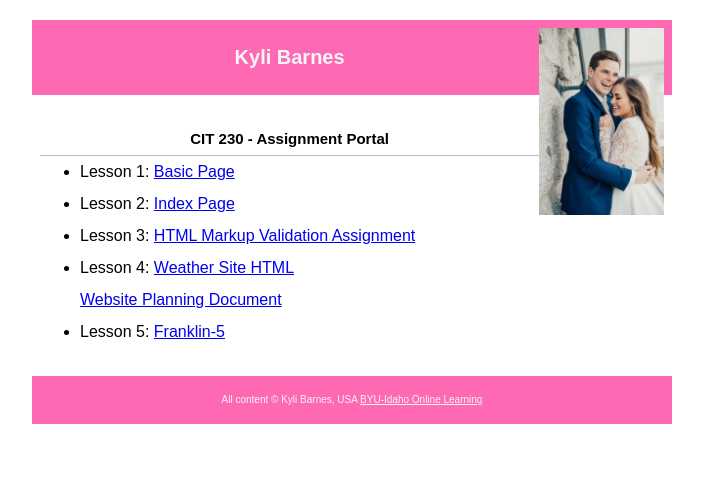
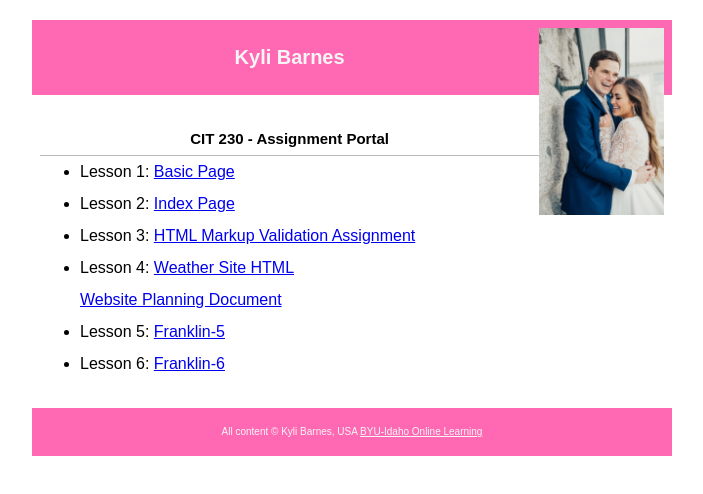
Before and after one commit to kayjb/kayjb.github.io, a plain HTML site: page index.html in a window 1280 px wide. Shown: the whole page, without its empty margins (288-991 px from the left). Drawn offline with nearby package versions, Linux system fonts and the light colour scheme.

Commit message:
index list update

```diff
--- a/index.html
+++ b/index.html
@@ -24,6 +24,7 @@
             <li>Lesson 3: <a href="Assignments/lesson-3/fixedhtml.html">HTML Markup Validation Assignment</a></li>
             <li>Lesson 4: <a href="Assignments/lesson-4/franklin-4.html">Weather Site HTML</a><br><a href="Assignments/lesson-4/Website%20Planning%20Doc.pdf">Website Planning Document</a></li>
             <li>Lesson 5: <a href="Assignments/lesson-5/franklin-5.html">Franklin-5</a></li>
+            <li>Lesson 6: <a href="Assignments/lesson-6/franklin-6.html">Franklin-6</a></li>
         </ul>
     </main>
     <footer>
```
